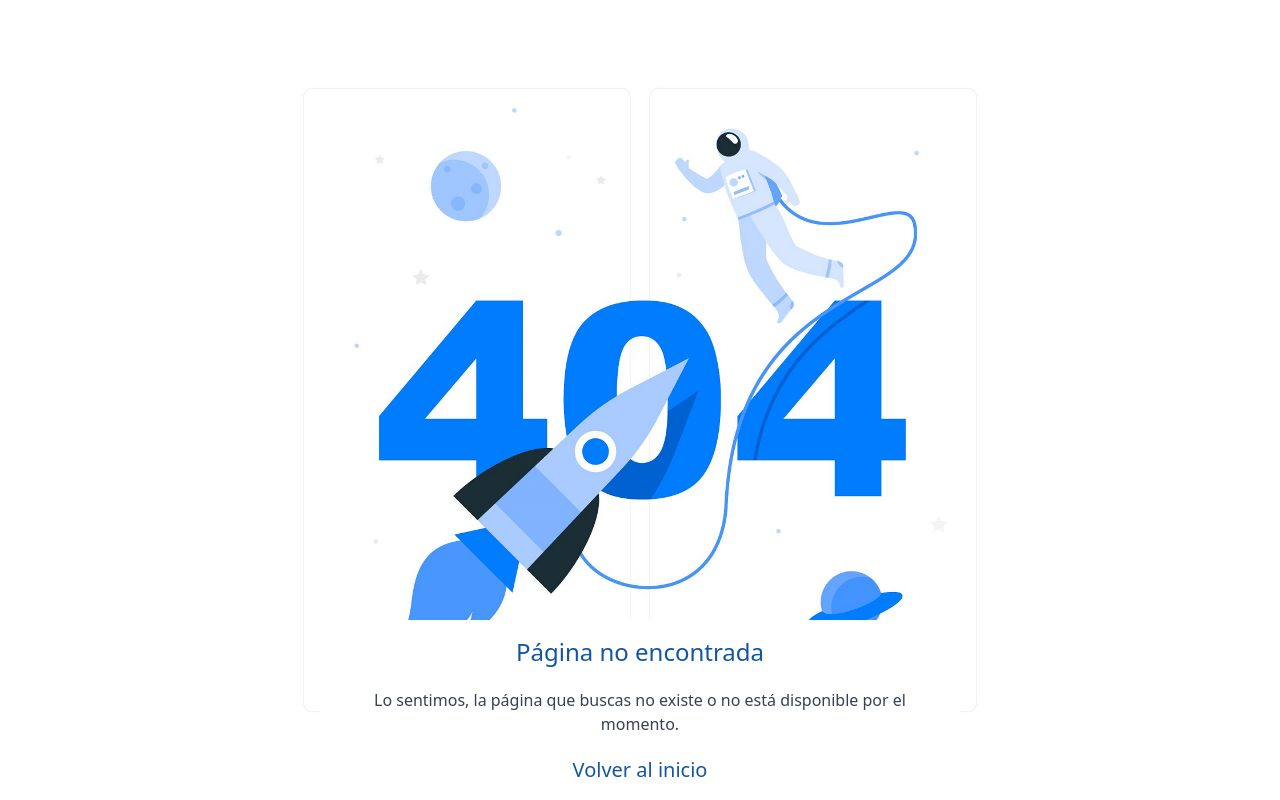
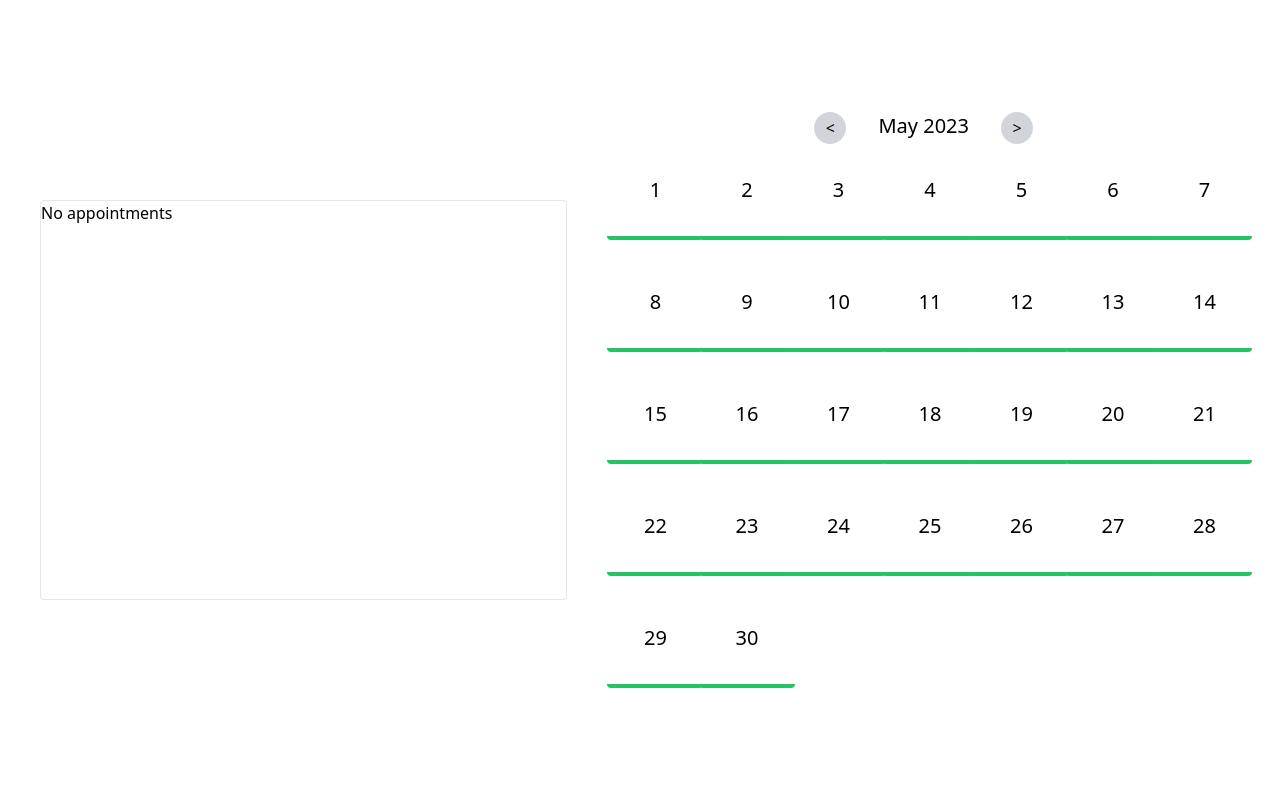
Before and after one commit to leovergaramarq/med-agenda, a React (Vite) app: page /booking in a window 1280 px wide. Built offline with nearby package versions, Linux system fonts and the light colour scheme.

Commit message:
Calendar ready

```diff
--- a/package.json
+++ b/package.json
@@ -14,6 +14,7 @@
     "react-dom": "^18.2.0",
     "react-router-dom": "6.11.2",
     "react-tabs": "6.0.1",
+    "sweetalert2": "^11.7.5",
     "tailwind-merge": "1.12.0"
   },
   "devDependencies": {
--- a/src/App.jsx
+++ b/src/App.jsx
@@ -4,6 +4,8 @@ import { AuthStorageProvider } from './core/contexts/AuthStorageContext';
 
 import LandingPage from './pages/LandingPage';
 import NotFound from './pages/NotFound';
+import Booking from './pages/Booking';
+import ProtectedRoute from './core/utils/ProtectedRoute';
 
 function App() {
 	return (
@@ -13,6 +15,14 @@ function App() {
 					<Route path="/" element={<LandingPage />} />
 					<Route path="/404" element={<NotFound />} />
 					<Route path="/*" element={<NotFound />} />
+					<Route
+						path="/booking"
+						element={
+							<ProtectedRoute>
+								<Booking />
+							</ProtectedRoute>
+						}
+					/>
 				</Routes>
 			</Router>
 		</AuthStorageProvider>
--- /dev/null
+++ b/src/core/utils/ProtectedRoute.js
@@ -0,0 +1,10 @@
+import { Navigate } from 'react-router-dom';
+import useAuthStorage from '../hooks/useAuthStorage';
+
+const ProtectedRoute = ({ children }) => {
+	const { token } = useAuthStorage();
+
+	return children;
+};
+
+export default ProtectedRoute;
--- /dev/null
+++ b/src/pages/Booking.jsx
@@ -0,0 +1,21 @@
+import { useState } from 'react';
+import Calendar from '../shared/components/Calendar';
+import Appointments from '../shared/components/Appointments';
+
+function Booking() {
+	const [appointments, setAppointments] = useState(
+		JSON.parse(localStorage.getItem('bookedDays')) || {}
+	);
+
+	return (
+		<div class="flex flex-row h-screen justify-center items-center gap-10 px-10">
+			<Appointments schedule={appointments} />
+			<Calendar
+				schedule={appointments}
+				setAppointment={setAppointments}
+			/>
+		</div>
+	);
+}
+
+export default Booking;
--- /dev/null
+++ b/src/shared/components/Appointments.jsx
@@ -0,0 +1,26 @@
+function AppointmentCard({ info }) {
+	return (
+		<div>
+			<div>{info.name}</div>
+			<div>{info.date}</div>
+		</div>
+	);
+}
+
+function Appointments({ schedule }) {
+	return (
+		<div className="flex flex-col w-1/2 h-1/2 rounded border">
+			{Object.keys(schedule).length === 0 ? (
+				<div>No appointments</div>
+			) : (
+				Object.keys(schedule).map((date) => (
+					<div key={date} className="flex flex-row">
+						{date.toString()}
+					</div>
+				))
+			)}
+		</div>
+	);
+}
+
+export default Appointments;
--- /dev/null
+++ b/src/shared/components/Calendar.jsx
@@ -0,0 +1,157 @@
+import { useState, useEffect } from 'react';
+import Swal from 'sweetalert2';
+
+function daysInMonth(month, year) {
+	return new Date(year, month, 0).getDate();
+}
+
+function CalendarControllers({ currDate, changeDate, changeDays }) {
+	const handlePrev = (e) => {
+		e.preventDefault();
+		const prevMonth = currDate.getMonth() - 1;
+		const newDays = Array.from({
+			length: daysInMonth(prevMonth, currDate.getFullYear())
+		}).map((_, i) => i + 1);
+		changeDate(new Date(currDate.setMonth(prevMonth)));
+		changeDays(newDays);
+	};
+
+	const handleNext = (e) => {
+		e.preventDefault();
+		const nextMonth = currDate.getMonth() + 1;
+		const newDays = Array.from({
+			length: daysInMonth(nextMonth, currDate.getFullYear())
+		}).map((_, i) => i + 1);
+		changeDate(new Date(currDate.setMonth(nextMonth)));
+		changeDays(newDays);
+	};
+
+	return (
+		<div className="flex justify-center gap-8">
+			<button
+				onClick={handlePrev}
+				className="bg-gray-300 rounded-full w-8 h-8"
+			>
+				{'<'}
+			</button>
+			<p className="text-xl">
+				{currDate.toLocaleString('en-us', { month: 'long' }) +
+					' ' +
+					currDate.getFullYear()}
+			</p>
+			<button
+				onClick={handleNext}
+				className="bg-gray-300 rounded-full w-8 h-8"
+			>
+				{'>'}
+			</button>
+		</div>
+	);
+}
+
+function CalendarDayBlock({ schedule, date, setAppointment }) {
+	const [occupied, setOccupied] = useState(false);
+
+	const numeric_date = date.toLocaleString('en-us', { day: 'numeric' });
+	const date_formated = date.toLocaleString('en-us', {
+		day: 'numeric',
+		month: 'long',
+		year: 'numeric'
+	});
+	const date_parsed = date
+		.toLocaleString('en-us', {
+			year: 'numeric',
+			month: 'numeric',
+			day: 'numeric'
+		})
+		.replaceAll('/', '-');
+
+	useEffect(() => {
+		if (schedule[date_parsed]) setOccupied(true);
+	}, []);
+
+	const style = occupied
+		? 'bg-gray-300 cursor-not-allowed'
+		: 'bg-white border-b-4 border-green-500';
+
+	const handleClick = () => {
+		if (occupied)
+			return Swal('Error', 'This day is already booked', 'error');
+		Swal.fire({
+			title: 'Are you sure?',
+			text: 'You are going to book this day for your appointment.',
+			icon: 'question',
+			showCancelButton: true,
+			confirmButtonColor: '#3085d6',
+			cancelButtonColor: '#d33',
+			confirmButtonText: 'Yes, book it!'
+		}).then((result) => {
+			if (result.isConfirmed) {
+				Swal.fire(
+					'Booked!',
+					`Your appointment was booked for ${date_formated}.`,
+					'success'
+				);
+				localStorage.setItem(
+					'bookedDays',
+					JSON.stringify({
+						...schedule,
+						[date_parsed]: true
+					})
+				);
+				setAppointment({
+					...schedule,
+					[date_parsed]: true
+				});
+				console.log(schedule);
+				setOccupied(true);
+			}
+		});
+	};
+
+	return (
+		<>
+			<button
+				type="submit"
+				className={'w-24 h-24 text-xl rounded ' + style}
+				onClick={() => handleClick()}
+				disabled={occupied}
+			>
+				{numeric_date}
+			</button>
+		</>
+	);
+}
+
+function Calendar({ schedule, setAppointment }) {
+	const [date, setDate] = useState(new Date());
+	const [days, setDays] = useState(
+		Array.from({
+			length: daysInMonth(date.getMonth(), date.getFullYear())
+		}).map((_, i) => i + 1)
+	);
+
+	return (
+		<div>
+			<CalendarControllers
+				currDate={date}
+				changeDate={setDate}
+				changeDays={setDays}
+			/>
+			<div className="grid gap-x-2 gap-y-4 grid-cols-7">
+				{days.map((day) => (
+					<CalendarDayBlock
+						key={day}
+						date={
+							new Date(date.getFullYear(), date.getMonth(), day)
+						}
+						setAppointment={setAppointment}
+						schedule={schedule}
+					/>
+				))}
+			</div>
+		</div>
+	);
+}
+
+export default Calendar;
--- a/tailwind.config.js
+++ b/tailwind.config.js
@@ -3,6 +3,9 @@ export default {
 	content: ['./index.html', './src/**/*.{js,jsx}'],
 	theme: {
 		extend: {
+			animation: {
+				'change-color': 'change-color 1s ease-in-out infinite alternate'
+			},
 			fontFamily: {
 				'roboto-slab': ['Roboto Slab', 'serif'],
 				'wix-madefor-display': ['Wix Madefor Display', 'serif']
```
Also changed, not shown: 1 other file (tests, documents, lock files or other folders).
